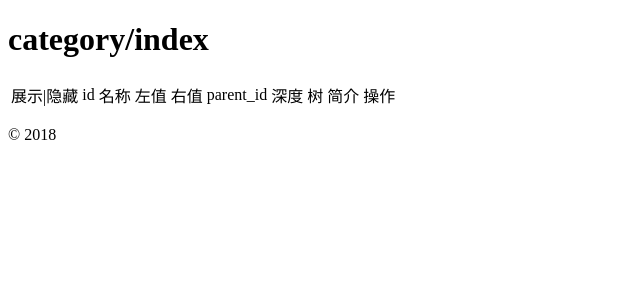
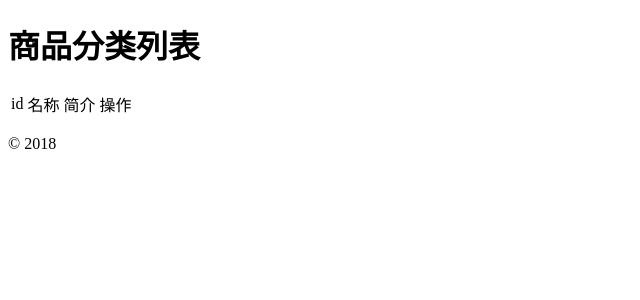
Before and after one commit to luzhengyou666/super_market, a Yii app: template backend/views/category/index.php in a window 1280 px wide. Shown: the top 300 px of the page, without its empty margins (0-640 px from the left). Run offline with PHP 8.4 and a stand-in for Yii, Linux system fonts and the light colour scheme; the template is opened without the code that fills it, so the values that code supplies are empty; some libraries are stand-ins or nearby versions.

Commit message:
商品分类完善

```diff
--- a/backend/views/category/index.php
+++ b/backend/views/category/index.php
@@ -1,69 +1,73 @@
 <?php
 /* @var $this yii\web\View */
 ?>
-<h1>category/index</h1>
+<h1>商品分类列表</h1>
 
 <a href="<?=\yii\helpers\Url::to(['add'])?> " class="btn btn-info glyphicon glyphicon-plus"></a>
 <table class="table">
     <tr>
-        <td>展示|隐藏</td>
         <td>id</td>
         <td>名称</td>
-        <td>左值</td>
-        <td>右值</td>
-        <td>parent_id</td>
-        <td>深度</td>
-        <td>树</td>
         <td>简介</td>
         <td>操作</td>
-
     </tr>
-    <?php foreach ($categorys as $category):?>
-        <tr lft="<?=$category->lft?>" rgt="<?=$category->rgt?>" tree="<?=$category->tree?>">
-            <td><span class="glyphicon glyphicon-plus cate"></span></td>
-            <td><?=$category['id']?></td>
-            <td><?=str_repeat("&nbsp;",$category->depth*5).$category['name']?></td>
-            <td><?=$category['lft']?></td>
-            <td><?=$category['rgt']?></td>
-            <td><?=$category['parent_id']?></td>
-            <td><?=$category['depth']?></td>
-            <td><?=$category['tree']?></td>
-            <td><?=$category['intro']?></td>
+    <?php foreach ($cates as $cate):?>
+        <tr class="cate_tr" data-tree="<?=$cate->tree?>" data-lft="<?=$cate->lft?>"
+            data-rgt="<?=$cate->rgt?>">
+            <td><?=$cate->id?></td>
+            <td><span class="glyphicon glyphicon-plus"></span><?=$cate->nameText?></td>
+            <td><?=$cate->intro?></td>
             <td>
-                <a href="<?=\yii\helpers\Url::to(['edit','id'=>$category->id])?>" class="btn btn-info glyphicon glyphicon-edit"></a>
-                <a href="<?=\yii\helpers\Url::to(['del','id'=>$category->id])?>" class="btn btn-danger glyphicon glyphicon-trash"></a>
+                <a href="<?=\yii\helpers\Url::to(['edit','id'=>$cate->id])?>" class="btn btn-info glyphicon glyphicon-edit"></a>
+                <a href="<?=\yii\helpers\Url::to(['del','id'=>$cate->id])?>" class="btn btn-danger glyphicon glyphicon-trash"></a>
             </td>
         </tr>
     <?php endforeach;?>
 </table>
 <?php
 /* @var $this yii\web\View */
-$js=<<<EOF
-    $(".cate").click(function(){
-        //换图片
-       $(this).toggleClass("glyphicon-minus-sign");
-       $(this).toggleClass("glyphicon-plus-sign");
-        //找到对应的tr
-        var tr=$(this).parent().parent();
-        var lft=tr.attr('lft');
-        var rgt=tr.attr('rgt');
-        var tree=tr.attr('tree');
-        //console.dir(lft);
-        //得到所有的tr
-        var trs=$("tr");
-        //根据左值右值来判定 左边好判断（递增） 右边（反之） 还要满足一颗树
-        $.each(trs,function(k,v){
-            var lftPer=$(v).attr('lft');
-            var rgtPer=$(v).attr('rgt');
-            var treePer=$(v).attr('tree');
-         if(lftPer - lft>0 && rgtPer - rgt<0 && tree==treePer){
-            $(v).toggle();
-          }
+//定义JS
+$js = <<<JS
+$(".cate_tr").click(function(){
 
-        })
+var tr=$(this);
+//隐藏图标
+tr.find("span").toggleClass("glyphicon glyphicon-plus");
+tr.find("span").toggleClass("glyphicon glyphicon-minus");
 
-    });
+var lft_parent=tr.attr('data-lft');//选中的lft
+var rgt_parent=tr.attr('data-rgt');//选中的右值
+var tree_parent=tr.attr('data-tree');//选中的右值
 
-EOF;
+console.log(lft_parent,rgt_parent,tree_parent);
+// 当前类的左值 右值 树
+$(".cate_tr").each(function(k,v){
+
+var lft=$(v).attr('data-lft');//当前的lft
+var rgt=$(v).attr('data-rgt');//当前的右值
+var tree=$(v).attr('data-tree');//当前的右值
+console.log($(v).attr('data-lft'));
+//循环判断 当前tr的左值大于选中的那个左值  右值小于选中的那个右值 树等于选中那个树  +（有字符串出现往字符串，其它统率往数子转） 其它统统往数子转  lft rgt 都是字符串   2 < 15
+if(tree==tree_parent && lft-lft_parent>0 && rgt-rgt_parent<0){
+
+//判断父类是不是展开状态
+ if (tr.find('span').hasClass('glyphicon glyphicon-minus')){
+      $(v).find('span').removeClass('glyphicon glyphicon-plus');
+    $(v).find('span').addClass('glyphicon glyphicon-minus');
+     $(v).hide();
+
+ }else {
+     //是闭合状态
+      $(v).find('span').removeClass('glyphicon glyphicon-minus');
+    $(v).find('span').addClass('glyphicon glyphicon-plus');
+$(v).show();
+ }
+}
+});
+console.dir(this);
+});
+JS;
+//注意JS
 $this->registerJs($js);
+
 ?>
```
Also changed, not shown: backend/controllers/CategoryController.php (+31 -16 lines), backend/models/Category.php (+7 -0 lines), backend/views/category/add.php (+6 -3 lines), README.md.
